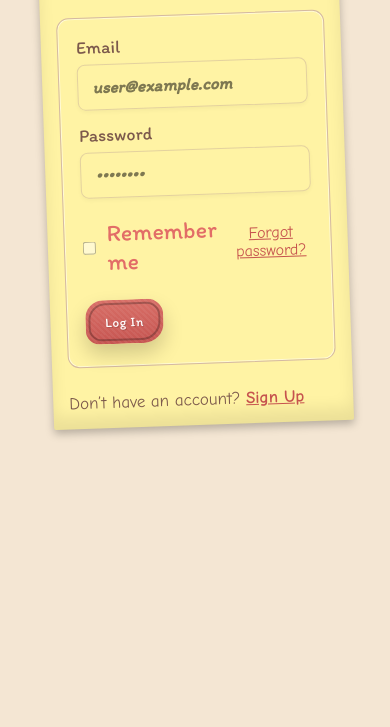
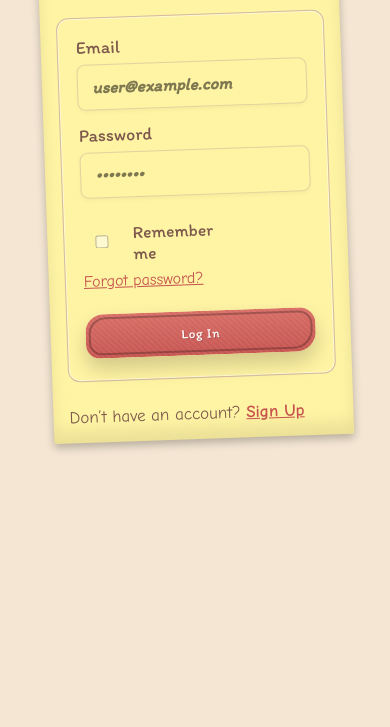
Before and after one commit to Ajohno/Donezo, a website: page public/login.html in a window 390 px wide. Shown: the part 117-844 px from the top of the page. Drawn offline with Linux system fonts and the light colour scheme; no server answers.

Commit message:
Updated more UI

```diff
--- a/public/css/main.css
+++ b/public/css/main.css
@@ -195,7 +195,7 @@ p{
   text-align: center;
   /* max-width: fit-content; */
   /* width: clamp(300px, 40vw, 400px); */
-  justify-self: center;
+  width: 100%;
 
 }
 
@@ -221,6 +221,7 @@ p{
 
 /* Form panel inside paper card */
 .paper-form{
+  text-align: left;
   background: transparent;
   border: 1px solid #d4b9a3;
   border-radius: 12px;
@@ -268,6 +269,14 @@ p{
   gap: 12px;
   /* font-size: 16px; */
   color: #7c594c;
+  flex-wrap: wrap;
+}
+
+.paper-actions .paper-aux{
+  display: inline-flex;
+  align-items: center;
+  gap: 8px;
+  min-width: 0;
 }
 
 .paper-actions a{
@@ -278,9 +287,10 @@ p{
 /* Submit button inside paper form */
 .paper-button{
   display: block;
-  width: clamp(10vw, 20vw, 50vw) !important;
+  /* width: clamp(10vw, 20vw, 50vw) !important; */
+  width: min(260px, 100%);
   justify-self: center;
-  margin-top: 10px;
+  margin: 10px auto 0;
   padding: 14px 0;
   border: none;
   border-radius: 18px 16px 20px 14px;
@@ -1050,30 +1060,7 @@ input:focus{
     align-items: flex-start;
   }
 
-  /* .paper-content{
-    width: 100%;
-    max-width: 96vw;
-    gap: 14px;
-  } */
 
-  /* .paper-form{
-    width: 100%;
-    padding: 14px 12px 16px;
-    gap: 12px;
-  } */
-
-  /* Stack action row to avoid squeeze */
-  /* .paper-actions{
-    flex-direction: column;
-    align-items: flex-start;
-    gap: 8px;
-  } */
-
-
-
-  /* .paper-button::before{
-    border-radius: 17px 14px 19px 13px;
-  } */
 
   /* Navbar tighten */
   #main-menu{
@@ -1115,4 +1102,11 @@ input:focus{
   #focus-button{
     width: min(220px, 80%);
   }
+
+  .paper-actions{
+    flex-direction: column;
+    align-items: flex-start;
+    justify-content: flex-start;
+    gap: 8px;
+  }
 }
--- a/public/login.html
+++ b/public/login.html
@@ -51,7 +51,7 @@
           <div class="paper-actions">
             <label class="paper-aux">
               <input id="rememberMe" type="checkbox" />
-              Remember me
+              <p>Remember me</p>
             </label>
             <a href="#">Forgot password?</a>
           </div>
```
